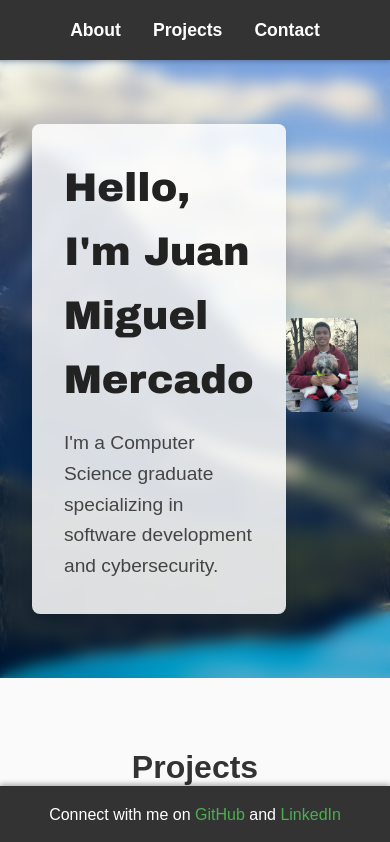
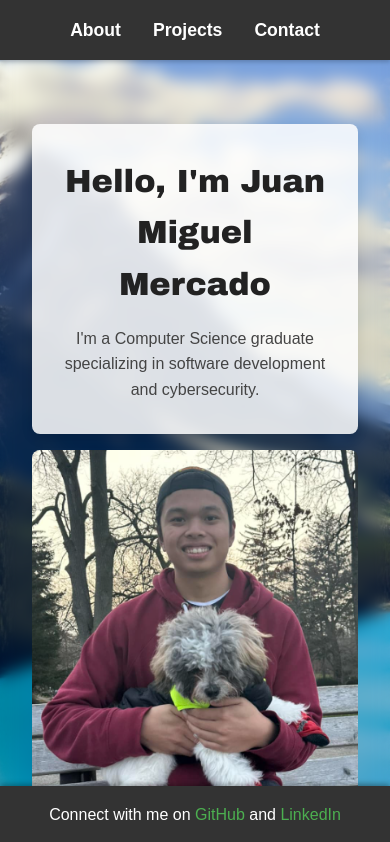
Before and after one commit to jmerhere/PortfolioWebsite, a plain HTML site: page index.html in a window 390 px wide. Shown: the top 842 px of the page. Drawn offline with Linux system fonts and the light colour scheme.

Commit message:
Made it look nice on phone or smaller screens

```diff
--- a/website.css
+++ b/website.css
@@ -263,3 +263,29 @@ footer a {
 footer a:hover {
   color: #fff;
 }
+
+/* Media Query for Mobile Devices */
+@media (max-width: 768px) {
+  #about {
+    flex-direction: column; /* Stack items vertically */
+    text-align: center; /* Center text on small screens */
+  }
+
+  #about .about-content {
+    margin-right: 0; /* Remove right margin */
+    max-width: 100%; /* Allow text to use full width */
+  }
+
+  #about .about-image {
+    max-width: 100%; /* Ensure the image is responsive */
+    margin-top: 1rem; /* Add some space above the image */
+  }
+
+  #about h1 {
+    font-size: 2rem; /* Adjust heading size for smaller screens */
+  }
+
+  #about p {
+    font-size: 1rem; /* Adjust paragraph size for smaller screens */
+  }
+}
```
